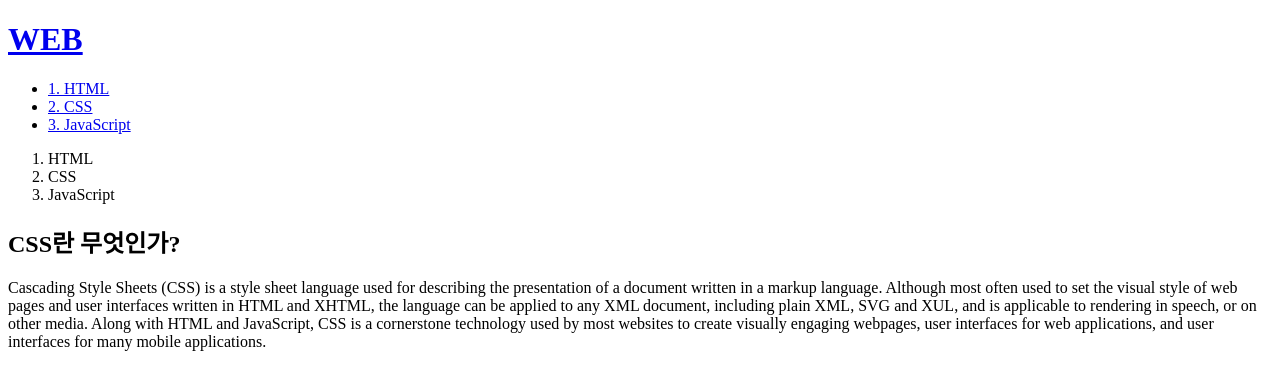
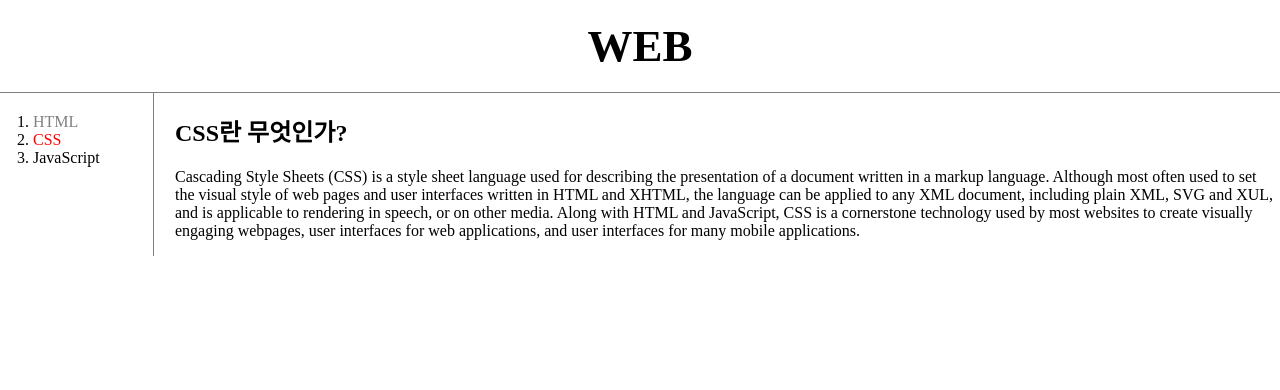
Before and after one commit to okrecords/web_basic_html_css, a plain HTML site: page 2.html in a window 1280 px wide. Drawn offline with Linux system fonts and the light colour scheme.

Commit message:
css basic

```diff
--- a/2.html
+++ b/2.html
@@ -1,25 +1,38 @@
 <!DOCTYPE html>
 <html>
 <head>
-    <title>WEB1 - CSS</title>
+    <title>WEB - CSS</title>
     <meta charset="utf-8">
+    <link rel="stylesheet" href="style.css">
+    <!--
+    <style>
+        css코드 작성
+        중복된 코드들은 link 태그를 이용하여 붙여넣기 가능
+    </style>-->
 </head>
 
 <body>
     <h1><a href="index.html">WEB</a></h1>
-    <ul>
-        <li><a href="1.html">1. HTML</a></li>
-        <li><a href="2.html">2. CSS</a></li>
-        <li><a href="3.html">3. JavaScript</a></li>
-    </ul>
+    <div id="grid">
         <ol>
-        <li>HTML</li>
-        <li>CSS</li>
-        <li>JavaScript</li>
+            <li><a href="1.html" class="saw">HTML</a></li>
+            <li><a href="2.html" class="saw" id="active">CSS</a></li>
+            <li><a href="3.html">JavaScript</a></li>
         </ol>
+        <!--
+        <h1><a href="index.html"><font color="red">WEB</font></a></h1>
+        <ol>
+            <li><a href="1.html"><font color="red">HTML</font></a></li>
+            <li><a href="2.html" style="color:red;text-decoration:underline;">CSS</font></a></li>
+            <li><a href="3.html"><font color="red">JavaScript</font></a></li>
+        </ol>
+        -->
+        <div id="article">
             <h2>CSS란 무엇인가?</h2>
             <p>
                 Cascading Style Sheets (CSS) is a style sheet language used for describing the presentation of a document written in a markup language. Although most often used to set the visual style of web pages and user interfaces written in HTML and XHTML, the language can be applied to any XML document, including plain XML, SVG and XUL, and is applicable to rendering in speech, or on other media. Along with HTML and JavaScript, CSS is a cornerstone technology used by most websites to create visually engaging webpages, user interfaces for web applications, and user interfaces for many mobile applications.
             </p>
+        </div>
+    </div>
 </body>
 </html>
--- /dev/null
+++ b/style.css
@@ -0,0 +1,45 @@
+body {
+    margin: 0;
+}
+#active {
+    color: red;
+}
+.saw {
+    color: gray;
+}
+a {
+    color: black;
+    text-decoration: none;
+}
+h1 {
+    font-size: 45px;
+    text-align: center;
+    border-bottom: 1px solid gray;
+    margin: 0;
+    padding: 20px;
+}
+#grid ol {
+    border-right: 1px solid gray;
+    width: 100px;
+    margin: 0;
+    padding: 20px;
+    padding-left: 33px;
+}
+#grid {
+    display: grid;
+    grid-template-columns: 150px 1fr;
+}
+#article {
+    padding-left: 25px;
+}
+@media(max-width:600px) {
+    #grid {
+        display: block;
+    }
+    #grid ol {
+        border-right: none;
+    }
+    h1 {
+        border-bottom: none;
+    }
+}
```
Lines whose indentation alone changed are shown as unchanged.
